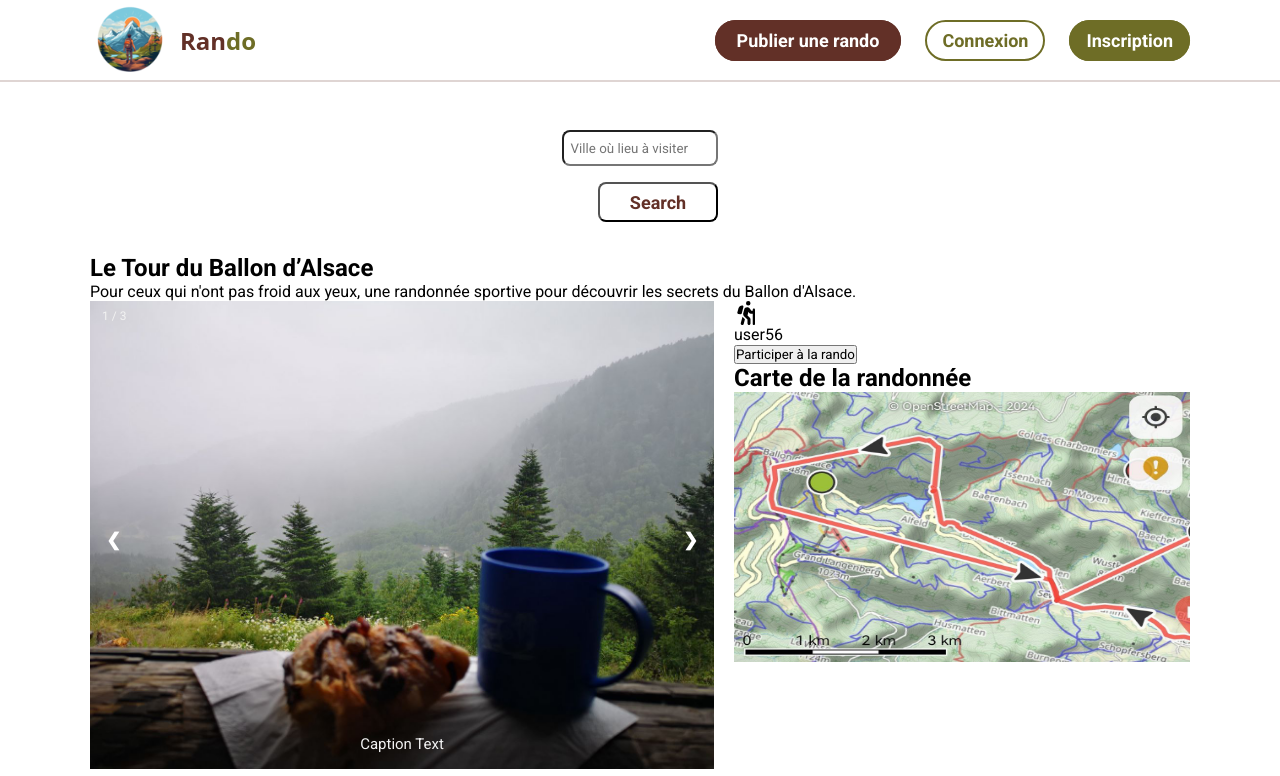
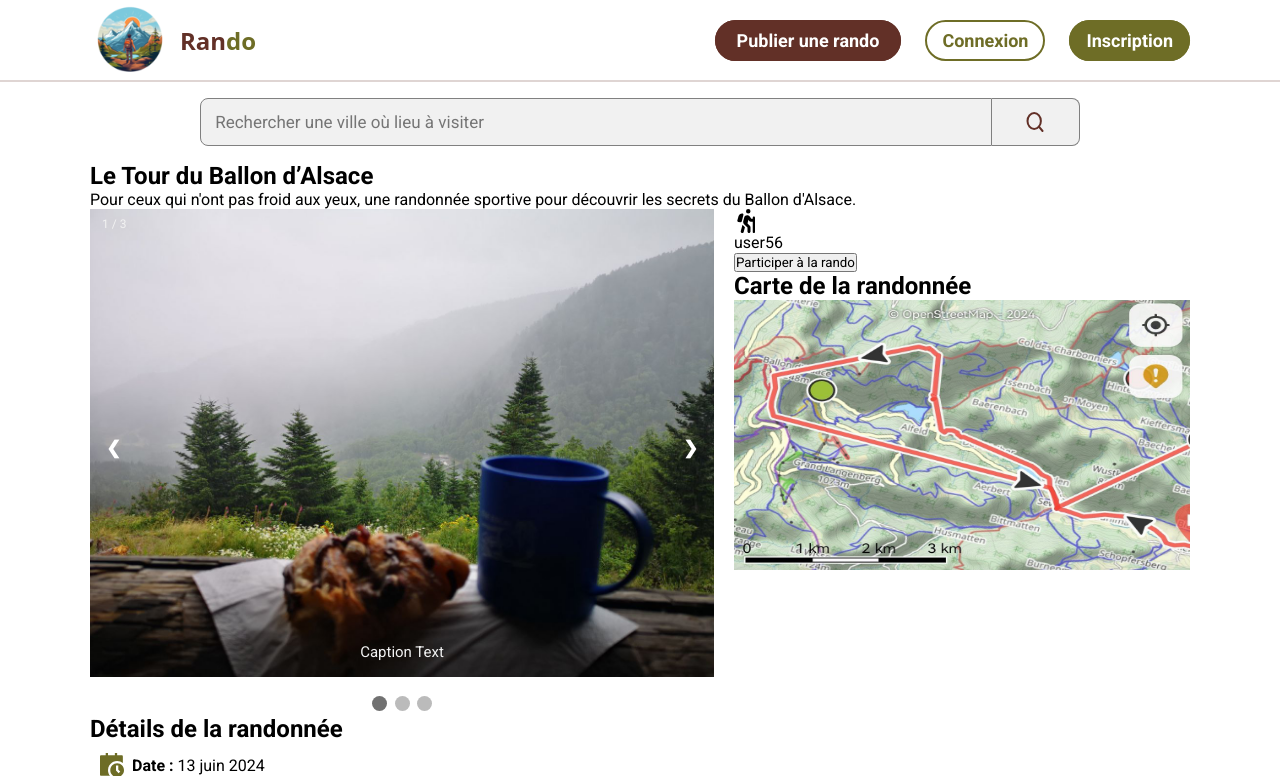
Before and after one commit to seitvalieva/rando, a PHP site: template view/randoDetails.html in a window 1280 px wide. Shown: the top 776 px of the page. Run offline with PHP 8.4, Linux system fonts and the light colour scheme; the template is opened without the code that fills it, so the values that code supplies are empty; some web fonts are replaced.

Commit message:
styles for search input form

```diff
--- a/public/css/sections/details.css
+++ b/public/css/sections/details.css
@@ -1,9 +1,41 @@
+.main__search-form-container {
+  width: 100%;
+  display: flex;
+  justify-content: center;
+}
+
+form.main__search-form {
+  /* max-width: 1120px; */
+  min-width: 80%;
+
+}
+form.main__search-form input[type=text] {
+  padding: 10px;
+  font-size: 17px;
+  border: 1px solid grey;
+  border-radius: 8px 0 0 8px;
+  float: left;
+  width: 90%;
+  height: 48px;
+  background: #f1f1f1;
+}
+form.main__search-form button {
+  float: left;
+  width: 10%;
+  height: 48px;
+  padding: 10px;
+  background: #f1f1f1;
+  border: 1px solid grey;
+  border-left: none;
+  border-radius: 0 8px 8px 0;
+  cursor: pointer;
+}
 
 .main__rando-info {
-    display: flex;
-    justify-content: space-between;
-    align-items:flex-start;
-    gap: 20px;
+  display: flex;
+  justify-content: space-between;
+  align-items: flex-start;
+  gap: 20px;
 }
 /* Slideshow container */
 .slideshow-container {
@@ -18,7 +50,7 @@
   display: none;
 }
 img {
-    vertical-align: middle;
+  vertical-align: middle;
 }
 
 /* Next & previous buttons */
--- a/view/randoDetails.html
+++ b/view/randoDetails.html
@@ -37,14 +37,13 @@
     </div>
     <main class="main">
         <div class="main__container">
-            <section>
-                <form action="">
-                    <div class="main__feature-search-container">
-                        <input type="search" id="search" name="search" placeholder="  Ville où lieu à visiter">
-                        <input type="submit" value="Search" id="main__feature-search-btn">
-                    </div>
+            <section class="main__search-form-container">
+                <form class="main__search-form" action="">
+                    <input type="text" placeholder=" Rechercher une ville où lieu à visiter" name="search">
+                    <button type="submit"><img src="../public/assets/search.svg" alt=""></button>
                 </form>
             </section>
+
             <section class="main__rando-info-container">
                 <h1>Le Tour du Ballon d’Alsace</h1>
                 <p>Pour ceux qui n'ont pas froid aux yeux, une randonnée sportive pour découvrir les secrets du Ballon
@@ -57,8 +56,8 @@
                             <!--3 Images with number and caption text -->
                             <div class="mySlides fade">
                                 <div class="numberText">1 / 3</div>
-                                <img src="../public/assets/coffee_with_the_view_Ballon_d'Alsace.jpg" alt="Ballon d'Alsace view"
-                                    style="width:100%">
+                                <img src="../public/assets/coffee_with_the_view_Ballon_d'Alsace.jpg"
+                                    alt="Ballon d'Alsace view" style="width:100%">
                                 <div class="text">Caption Text</div>
                             </div>
                             <div class="mySlides fade">
@@ -119,18 +118,31 @@
                         <button>Participer à la rando</button>
                         <div>
                             <h2>Carte de la randonnée</h2>
-                            <img src="../public/assets/map_tracking_ballon_d'Alsace.jpg" alt="" style="width: 456px; height: 270px;">
+                            <img src="../public/assets/map_tracking_ballon_d'Alsace.jpg" alt=""
+                                style="width: 456px; height: 270px;">
                         </div>
                     </div>
                 </div>
                 <div>
                     <h2>Description de la randonnée</h2>
-                    <p>Lorem ipsum dolor sit amet, consectetur adipiscing elit. Quisque sodales eu turpis ac vulputate. Vivamus quis risus sit amet neque pellentesque tristique. Nulla rhoncus nulla iaculis tortor convallis, ac auctor arcu aliquet. Fusce commodo sapien eget risus euismod, tempus dignissim risus hendrerit. </p><br>
-                    <p>Sed vehicula enim est, eu tristique ligula malesuada non. Sed tempus, lorem ut tempor bibendum, lacus velit dictum dui, et sodales ipsum tortor ut lectus. Morbi vitae purus risus. Nulla dignissim faucibus egestas. Aliquam sagittis efficitur lorem. Integer lectus urna, ultrices sed eros sit amet, vestibulum mollis est.</p><br>
-                    <p>Vestibulum eget turpis dolor. Sed rhoncus tristique risus eget egestas. Quisque nec orci arcu. Pellentesque condimentum eleifend urna accumsan rutrum. Sed fermentum placerat diam, at porta lorem pulvinar quis. Nulla ullamcorper imperdiet tristique. </p><br>
-                    <p>Pellentesque dignissim urna a eleifend porttitor. Donec consequat orci eget semper malesuada. In eget leo nisl. Quisque id nulla vel dui viverra congue. Donec nisi magna, semper vel mattis sed, accumsan vel metus. Praesent velit ex, aliquet nec nulla eu, convallis blandit turpis. </p><br>
+                    <p>Lorem ipsum dolor sit amet, consectetur adipiscing elit. Quisque sodales eu turpis ac vulputate.
+                        Vivamus quis risus sit amet neque pellentesque tristique. Nulla rhoncus nulla iaculis tortor
+                        convallis, ac auctor arcu aliquet. Fusce commodo sapien eget risus euismod, tempus dignissim
+                        risus hendrerit. </p><br>
+                    <p>Sed vehicula enim est, eu tristique ligula malesuada non. Sed tempus, lorem ut tempor bibendum,
+                        lacus velit dictum dui, et sodales ipsum tortor ut lectus. Morbi vitae purus risus. Nulla
+                        dignissim faucibus egestas. Aliquam sagittis efficitur lorem. Integer lectus urna, ultrices sed
+                        eros sit amet, vestibulum mollis est.</p><br>
+                    <p>Vestibulum eget turpis dolor. Sed rhoncus tristique risus eget egestas. Quisque nec orci arcu.
+                        Pellentesque condimentum eleifend urna accumsan rutrum. Sed fermentum placerat diam, at porta
+                        lorem pulvinar quis. Nulla ullamcorper imperdiet tristique. </p><br>
+                    <p>Pellentesque dignissim urna a eleifend porttitor. Donec consequat orci eget semper malesuada. In
+                        eget leo nisl. Quisque id nulla vel dui viverra congue. Donec nisi magna, semper vel mattis sed,
+                        accumsan vel metus. Praesent velit ex, aliquet nec nulla eu, convallis blandit turpis. </p><br>
                     <p>
-                        Duis sit amet nulla non libero pellentesque mattis hendrerit id velit. Morbi sit amet nisi cursus, tempor magna eu, pharetra ligula. Curabitur ullamcorper mauris a nulla tincidunt congue. Duis et eleifend velit, efficitur hendrerit nisi. Maecenas ut molestie metus.</p>
+                        Duis sit amet nulla non libero pellentesque mattis hendrerit id velit. Morbi sit amet nisi
+                        cursus, tempor magna eu, pharetra ligula. Curabitur ullamcorper mauris a nulla tincidunt congue.
+                        Duis et eleifend velit, efficitur hendrerit nisi. Maecenas ut molestie metus.</p>
                 </div>
             </section>
             <section class="main__cards-container">
```
Also changed, not shown: 5113973e20154b6a9f15c778156c16af.png (deleted), dacd987e8e40410a8527dab6d5acd353 (1).png (deleted), dacd987e8e40410a8527dab6d5acd353.png (deleted), public/assets/search.svg.
